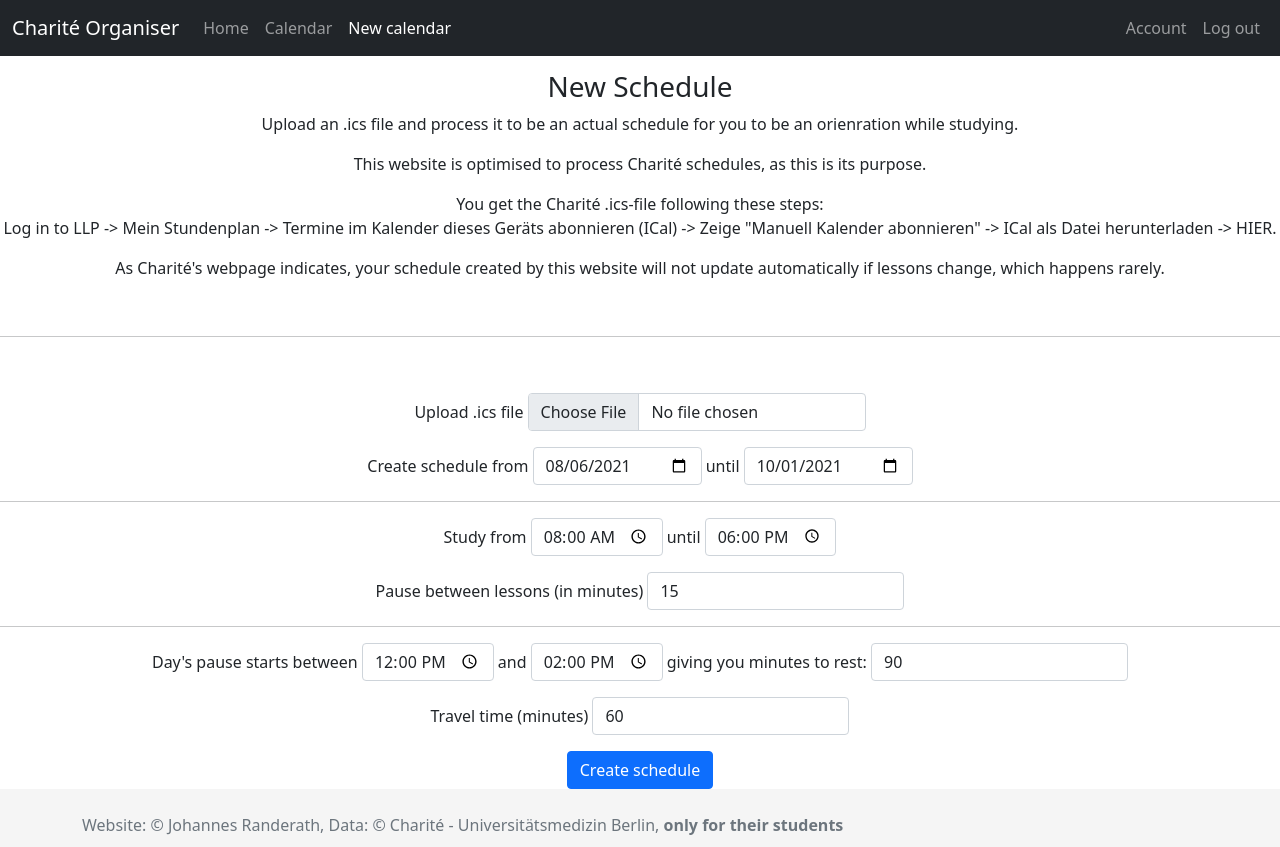
After one commit to JohannesRanderath/StudyProblems, a Flask app: page /parse_calendar in a window 1280 px wide. The commit adds this page. Run offline with Flask 2, Linux system fonts and the light colour scheme; a user stored in the database is signed in; parts of the project's set-up code (start-up, migrations or seed data) failed here and were passed over.

Commit message:
- added robots.txt and advised crawlers to keep out - added template for ics-file upload

```diff
--- a/app.py
+++ b/app.py
@@ -72,6 +72,12 @@ def account():
         return render_template("account.html")
 
 
+@app.route("/parse_calendar", methods=["POST", "GET"])
+@is_logged_in
+def parse_calendar():
+    return render_template("parse_calendar.html")
+
+
 @app.route("/logout")
 @is_logged_in
 def logout():
@@ -129,7 +135,7 @@ def register():
             flash("Password does not meet requirements")
             return render_template("register.html")
 
-        if not create_new_user(username, password):
+        if not create_new_user(username, generate_password_hash(password)):
             flash("An unexpected error occurred. Please try again later", "danger")
             return render_template("register.html")
         if email and is_email(email):
--- a/database.py
+++ b/database.py
@@ -22,7 +22,7 @@ def create_new_user(username, password):
         db = get_db()
         cur = db.cursor()
         cur.execute("INSERT INTO users (username, hash, email_confirmed) VALUES (?, ?, 0)",
-                    (username, generate_password_hash(password)))
+                    (username, password))
         db.commit()
         return True
     except Exception as e:
--- /dev/null
+++ b/static/robots.txt
@@ -0,0 +1,2 @@
+User-agent: *
+Disallow: /
--- a/static/styles.css
+++ b/static/styles.css
@@ -1,7 +1,3 @@
-body {
-
-}
-
 img {
     max-width: 100%;
 }
@@ -18,7 +14,7 @@ img {
 }
 
 .footer {
-    position: absolute;
+    position: relative;
     bottom: 0;
     width: 100%;
     background-color: #f5f5f5;
--- a/templates/layout/layout.html
+++ b/templates/layout/layout.html
@@ -9,6 +9,8 @@
         <!-- bootstrap -->
         <link href="https://cdn.jsdelivr.net/npm/bootstrap@5.1.0/dist/css/bootstrap.min.css" rel="stylesheet" integrity="sha384-KyZXEAg3QhqLMpG8r+8fhAXLRk2vvoC2f3B09zVXn8CA5QIVfZOJ3BCsw2P0p/We" crossorigin="anonymous">
         <script src="https://cdn.jsdelivr.net/npm/bootstrap@5.1.0/dist/js/bootstrap.bundle.min.js" integrity="sha384-U1DAWAznBHeqEIlVSCgzq+c9gqGAJn5c/t99JyeKa9xxaYpSvHU5awsuZVVFIhvj" crossorigin="anonymous"></script>
+
+        {% block script %} {% endblock %}
 
         <link rel="stylesheet" href="/static/styles.css">
 
--- a/templates/layout/nav_items_logged_in.html
+++ b/templates/layout/nav_items_logged_in.html
@@ -9,12 +9,8 @@
             {% else %} class="nav-link" {% endif %} href="/calendar">Calendar</a>
     </li>
     <li class="nav-item">
-        <a {% if request.url_rule.endpoint == "pdfs" %} class="nav-link active"
-            {% else %} class="nav-link" {% endif %} href="/pdfs">Lecture presentations</a>
-    </li>
-    <li class="nav-item">
-        <a {% if request.url_rule.endpoint == "videos" %} class="nav-link active"
-            {% else %} class="nav-link" {% endif %} href="/videos">Lecture videos</a>
+        <a {% if request.url_rule.endpoint == "parse_calendar" %} class="nav-link active"
+            {% else %} class="nav-link" {% endif %} href="/parse_calendar">New calendar</a>
     </li>
 </ul>
 
--- /dev/null
+++ b/templates/parse_calendar.html
@@ -0,0 +1,77 @@
+{% extends "layout/layout.html" %}
+
+
+{% block title %} New Schedule {% endblock %}
+
+{% block script %}
+
+    <script>
+        function parseDate(year, month, day) {
+            return String(year) + "-" + String(month + 1).padStart(2, "0") + "-" + String(day).padStart(2, "0");
+        }
+
+        document.addEventListener('DOMContentLoaded', function () {
+            /* set default values for date fields based on current date*/
+            const date_now = new Date();
+            const year_now = date_now.getFullYear();
+            const month_now = date_now.getMonth();
+            const day_now = date_now.getDay();
+            document.getElementById('date-from').value = parseDate(year_now, month_now, day_now);
+            document.getElementById('date-until').value = parseDate(year_now, (month_now <= 3 || month_now + 1 >= 9) ? 3 : 9, 1);
+        });
+    </script>
+
+{% endblock %}
+
+{% block navitems %} {% include "layout/nav_items_logged_in.html" %} {% endblock %}
+
+{% block main %}
+
+    <h3>New Schedule</h3>
+    <p>Upload an .ics file and process it to be an actual schedule for you to be an orienration while studying.</p>
+    <p>This website is optimised to process Charité schedules, as this is its purpose. </p>
+    <p>You get the Charité .ics-file following these steps: <br>
+        Log in to LLP -> Mein Stundenplan -> Termine im Kalender dieses Geräts abonnieren (ICal) -> Zeige "Manuell Kalender abonnieren" -> ICal als Datei herunterladen -> HIER.</p>
+    <p>As Charité's webpage indicates, your schedule created by this website will not update automatically if lessons change, which happens rarely.</p>
+    <br>
+    <hr>
+    <br>
+    <form action="/parse_calendar" method="post">
+        <div class="form-group">
+            <label for="ics">Upload .ics file </label>
+                <input type="file" class="form-control" name="ics" required>
+        </div>
+        <div class="form-group">
+            <label for="date-from">Create schedule from </label>
+                <input type="date" name="date-from" id="date-from" class="form-control" required>
+            <label for="date-until">until </label>
+                <input type="date" name="date-until" id="date-until" class="form-control" required>
+        </div>
+        <hr>
+        <div class="form-group">
+            <label for="time-from">Study from </label>
+                <input type="time" name="time-from" id="time-from" class="form-control" value="08:00" required>
+            <label for="time-until">until </label>
+                <input type="time" name="time-until" id="time-until" class="form-control" value="18:00" required>
+        </div>
+        <div class="form-group">
+            <label for="minutes-between-lessons">Pause between lessons (in minutes) </label>
+                <input type="number" name="minutes-between-lessons" id="minutes-between-lessons" value="15" class="form-control" required>
+        </div>
+        <hr>
+        <div class="form-group">
+            <label for="pause-from">Day's pause starts between </label>
+                <input type="time" name="pause-from" id="pause-from" value="12:00" class="form-control" required>
+            <label for="pause-until"> and </label>
+                <input type="time" name="pause-until" id="pause-until" value="14:00" class="form-control" required>
+            <label for="pause-minutes"> giving you minutes to rest: </label>
+                <input type="number" name="pause-minutes" id="pause-minutes" value="90" class="form-control" required>
+        </div>
+        <div class="form-group">
+            <label for="travel-time">Travel time (minutes) </label>
+                <input name="travel-time" id="travel-time" value="60" type="number" class="form-control" required>
+        </div>
+        <button type="submit" class="btn btn-primary">Create schedule</button>
+    </form>
+
+{% endblock %}
```
